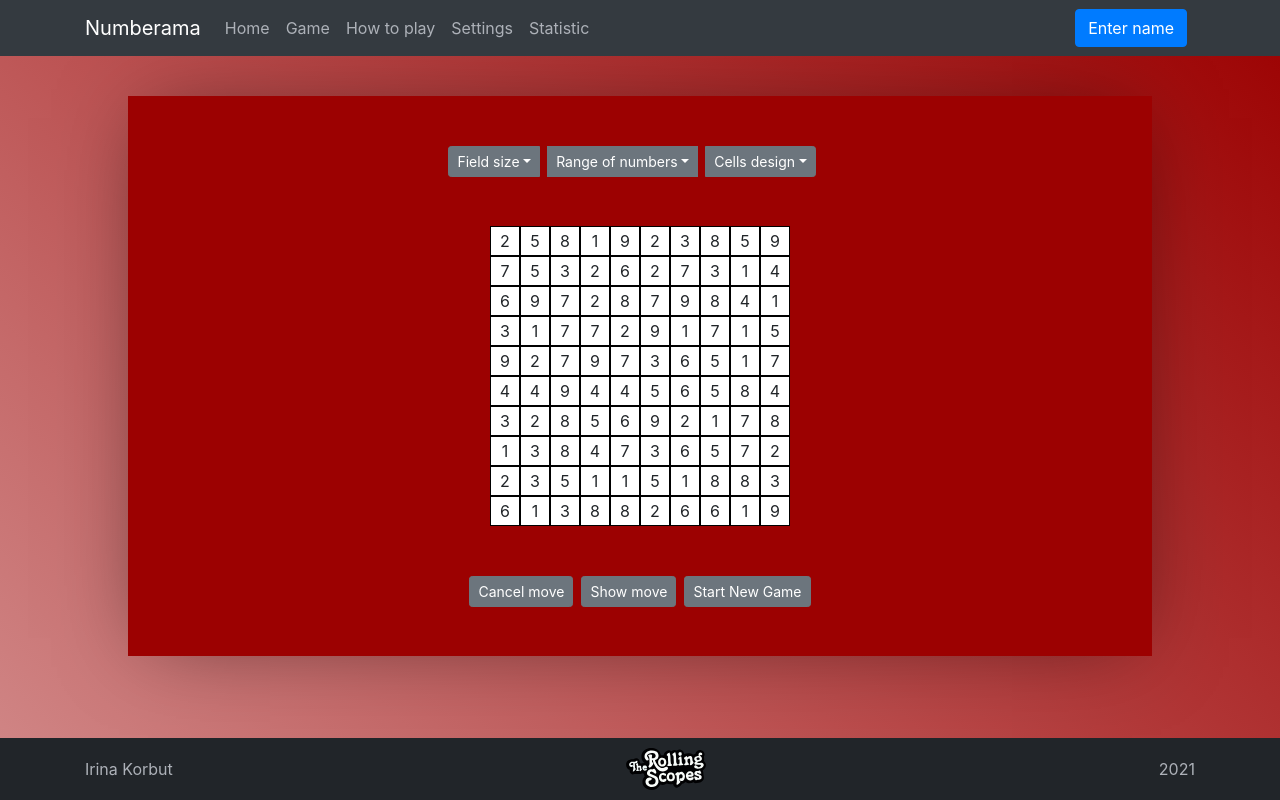
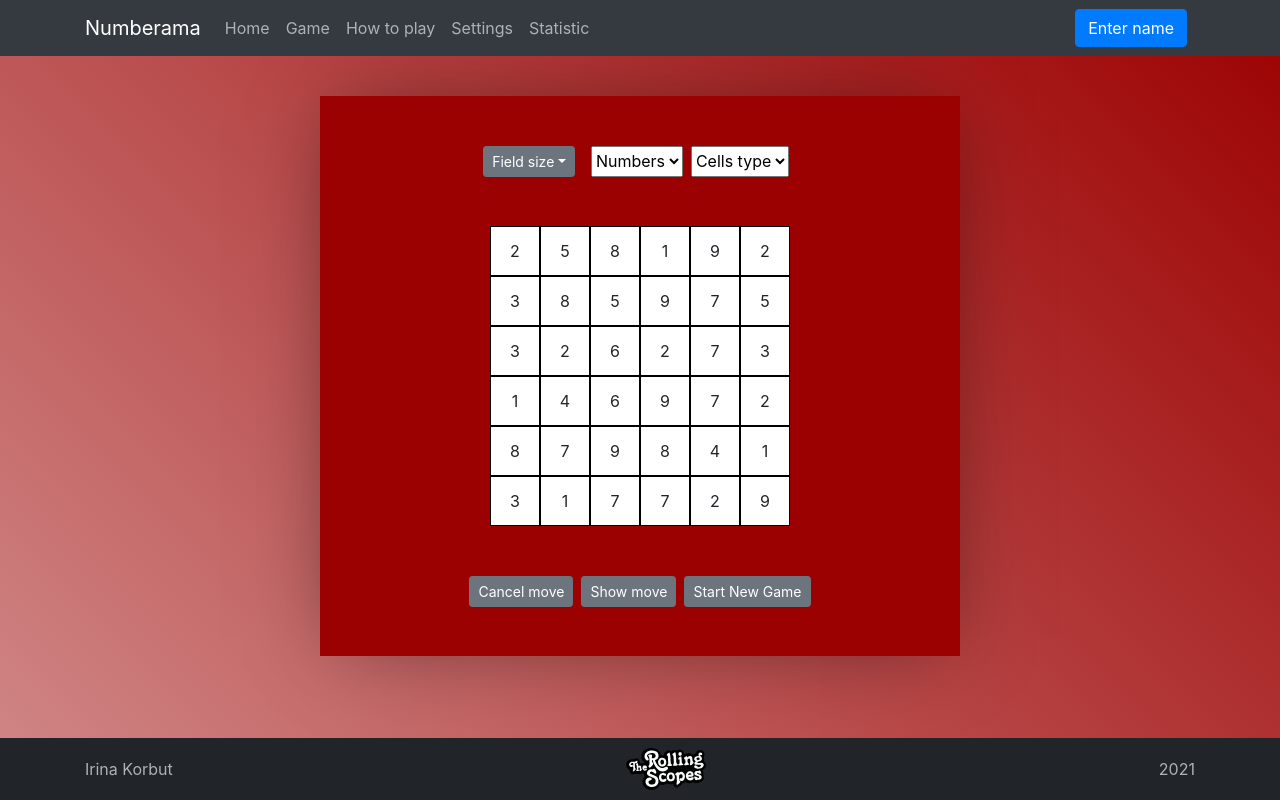
Before and after one commit to IrinaKorbut/react-game, a React (Create React App) app in the folder my-app/: page /game in a window 1280 px wide. Built offline with nearby package versions, Linux system fonts and the light colour scheme.

Commit message:
feat: choose field size

```diff
--- a/my-app/src/Components/Game/Game.module.scss
+++ b/my-app/src/Components/Game/Game.module.scss
@@ -9,13 +9,17 @@
     height: 70vh;
     background: rgb(156, 1, 1);
     box-shadow: 0px 2px 80px -20px rgba(0, 0, 0, 0.5);
-    width: 80%;
+    width: 50%;
     margin: 0 auto;
     text-align: center;
     display: flex;
     flex-direction: column;
     justify-content: space-evenly;
     align-items: center;
+
+    @media (max-width: 769px) {
+        width: 80%;
+   }
 }
 
 .field {
--- a/my-app/src/Components/Game/GameContainer.jsx
+++ b/my-app/src/Components/Game/GameContainer.jsx
@@ -9,7 +9,7 @@ export const GameContainer = (props) => {
     return (
         <div className={game.wrapper}>
             <div className={game.main}>
-                    <GameButtonGroupHeader dispatch={ props.dispatch }/>
+                    <GameButtonGroupHeader state={ props.state } dispatch={ props.dispatch }/>
                     <GameField state={ props.state } dispatch={ props.dispatch } />
                     <GameButtonGroupFooter dispatch={ props.dispatch }/>
             </div>
--- a/my-app/src/Components/Game/buttons/GameButtonGroupHeader.jsx
+++ b/my-app/src/Components/Game/buttons/GameButtonGroupHeader.jsx
@@ -1,40 +1,63 @@
 import { ButtonToolbar, ButtonGroup, DropdownButton, Dropdown } from 'react-bootstrap';
-import { clickCancelMoveActionCreator, clickShowMoveActionCreator } from '../../../redux/gameReducer';
+import { clickHandleFieldSize } from '../../../redux/gameReducer';
 
 
 export const GameButtonGroupHeader = (props) => {
 
-    let clickCancelMove = () => {
-        props.dispatch(clickCancelMoveActionCreator())
+    let handleFieldSize = (currentEvent) => {
+        props.dispatch(clickHandleFieldSize(currentEvent));
     }
 
-    let clickShowMove = () => {
-        props.dispatch(clickShowMoveActionCreator())
-    }
+    // let clickShowMove = () => {
+    //     props.dispatch(clickShowMoveActionCreator())
+    // }
 
     return (
         <ButtonToolbar aria-label="Toolbar with button groups">
             <ButtonGroup className="mr-2" size="sm" aria-label="First group">
-                <DropdownButton variant="secondary" className="mr-2" size="sm" as={ButtonGroup} title="Field size" id="bg-nested-dropdown">
-                    <Dropdown.Item eventKey="1">6x6</Dropdown.Item>
-                    <Dropdown.Item eventKey="2">8x8</Dropdown.Item>
-                    <Dropdown.Item eventKey="3">10x10</Dropdown.Item>
+                <DropdownButton variant="secondary" className="mr-2" size="sm" as={ButtonGroup} title={props.state.sizeTitle} id="bg-nested-dropdown">
+                    <Dropdown.Item eventKey="1" selected value="6" onClick={ handleFieldSize } >6x6</Dropdown.Item>
+                    <Dropdown.Item eventKey="2" value="8" onClick={ handleFieldSize } >8x8</Dropdown.Item>
+                    <Dropdown.Item eventKey="3" value="10" onClick={ handleFieldSize } >10x10</Dropdown.Item>
                 </DropdownButton>
-
-                <DropdownButton variant="secondary" className="mr-2" size="sm" as={ButtonGroup} title="Range of numbers" id="bg-nested-dropdown">
-                    <Dropdown.Item eventKey="1">1-3</Dropdown.Item>
-                    <Dropdown.Item eventKey="2">1-4</Dropdown.Item>
-                    <Dropdown.Item eventKey="3">1-5</Dropdown.Item>
-                    <Dropdown.Item eventKey="4">1-6</Dropdown.Item>
-                    <Dropdown.Item eventKey="5">1-7</Dropdown.Item>
-                    <Dropdown.Item eventKey="6">1-8</Dropdown.Item>
-                    <Dropdown.Item eventKey="7">1-9</Dropdown.Item>
-                </DropdownButton>
-
-                <DropdownButton variant="secondary" className="mr-2" size="sm" as={ButtonGroup} title="Cells design" id="bg-nested-dropdown">
-                    <Dropdown.Item eventKey="1">Circle</Dropdown.Item>
-                    <Dropdown.Item eventKey="2">Square</Dropdown.Item>
-                </DropdownButton>
+          {/* <select onChange={ handleFieldSize }>
+            <option value="">Game field...</option>
+            <option value="6" >6x6</option>
+            <option value="8" >8x8</option>
+            <option value="10" >10x10</option>
+          </select> */}
+            </ButtonGroup>
+            <ButtonGroup className="mr-2" size="sm" aria-label="First group">
+                {/* <DropdownButton variant="secondary" className="mr-2" size="sm" as={ButtonGroup} title="Range of numbers" id="bg-nested-dropdown">
+                    <Dropdown.Item eventKey="4" value="3">1-3</Dropdown.Item>
+                    <Dropdown.Item eventKey="5" value="4">1-4</Dropdown.Item>
+                    <Dropdown.Item eventKey="6" value="5">1-5</Dropdown.Item>
+                    <Dropdown.Item eventKey="7" value="6">1-6</Dropdown.Item>
+                    <Dropdown.Item eventKey="8" value="7">1-7</Dropdown.Item>
+                    <Dropdown.Item eventKey="9" value="8">1-8</Dropdown.Item>
+                    <Dropdown.Item eventKey="10" value="9">1-9</Dropdown.Item>
+                </DropdownButton> */}
+            <select >
+                <option value="">Numbers</option>
+                <option value="3">1-3</option>
+                <option value="4">1-4</option>
+                <option value="5">1-5</option>
+                <option value="6">1-6</option>
+                <option value="7">1-7</option>
+                <option value="8">1-8</option>
+                <option value="9">1-9</option>
+            </select>
+            </ButtonGroup>
+            <ButtonGroup className="mr-2" size="sm" aria-label="First group">
+                {/* <DropdownButton variant="secondary" className="mr-2" size="sm" as={ButtonGroup} title="Cells design" id="bg-nested-dropdown">
+                    <Dropdown.Item eventKey="11" value="Circle">Circle</Dropdown.Item>
+                    <Dropdown.Item eventKey="12" value="Square">Square</Dropdown.Item>
+                </DropdownButton> */}
+            <select >
+                <option value="">Cells type</option>
+                <option value="circle">Circle</option>
+                <option value="square">Square</option>
+            </select>
             </ButtonGroup>
         </ButtonToolbar>
     )
--- a/my-app/src/functions/gameLogic.js
+++ b/my-app/src/functions/gameLogic.js
@@ -2,10 +2,13 @@ import { initialState } from "../redux/gameReducer";
 import { getAvailableMove } from "./finishGame";
 
 export let setGameSize = (size) => {
+    // debugger;
     initialState.size = size;
 }
 
 export let generateCellsData = () => {
+    // debugger;
+
     const size = initialState.size;
     const gameMatrix = []
     const gameNumberMatrix = [];
--- a/my-app/src/index.scss
+++ b/my-app/src/index.scss
@@ -11,3 +11,7 @@ code {
   font-family: source-code-pro, Menlo, Monaco, Consolas, 'Courier New',
     monospace;
 }
+
+*{
+  outline: none !important
+}
--- a/my-app/src/redux/gameReducer.js
+++ b/my-app/src/redux/gameReducer.js
@@ -9,10 +9,11 @@ import { getAvailableMove, countScore } from "../functions/finishGame";
 const CLICK_HANDLER_CELL = 'CLICK_HANDLER_CELL';
 const CLICK_CANCEL_MOVE = 'CLICK_CANCEL_MOVE';
 const CLICK_SHOW_MOVE = 'CLICK_SHOW_MOVE';
-
+const CLICK_HANDLE_FIELD = 'CLICK_HANDLE_FIELD';
 
 export let initialState = {
-    size: 10, // по  дефолту
+    size: 6, // по  дефолту
+    sizeTitle: 'Field size',
     cellsData: [],
     numberMatrix: [],
     firstNumber: null,
@@ -20,7 +21,7 @@ export let initialState = {
     doneMoves: [],
 }
 
-setGameSize(10);
+setGameSize(6);
 generateCellsData();
 
 export const gameReducer = (state = initialState, action) => {
@@ -67,6 +68,13 @@ export const gameReducer = (state = initialState, action) => {
             // debugger;
             showMove(state);
             return state;
+        case CLICK_HANDLE_FIELD:
+            if (Number(action.event.target.innerText.split('x')[0])) {
+                setGameSize(Number(action.event.target.innerText.split('x')[0]));
+                generateCellsData();
+                state.sizeTitle = action.event.target.innerText;
+            }
+            return state;
         default:
             return state;
     }
@@ -90,3 +98,10 @@ export const clickShowMoveActionCreator = () => {
         type: CLICK_SHOW_MOVE,
     }
 }
+
+export const clickHandleFieldSize = (currentEvent) => {
+    return {
+        type: CLICK_HANDLE_FIELD,
+        event: currentEvent
+    }
+}
```
Also changed, not shown: my-app/src/functions/finishGame.js (+4 -5 lines).
